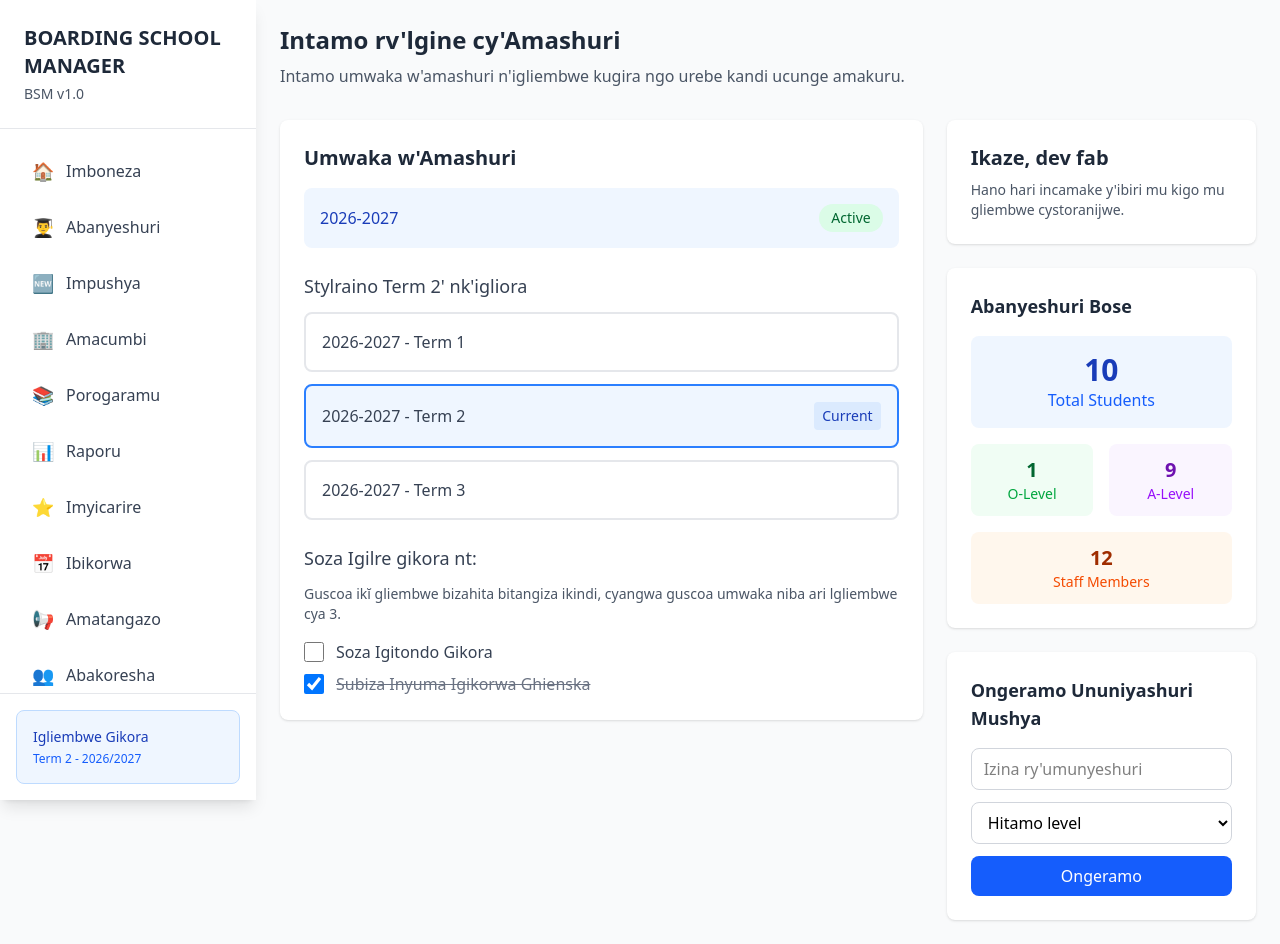
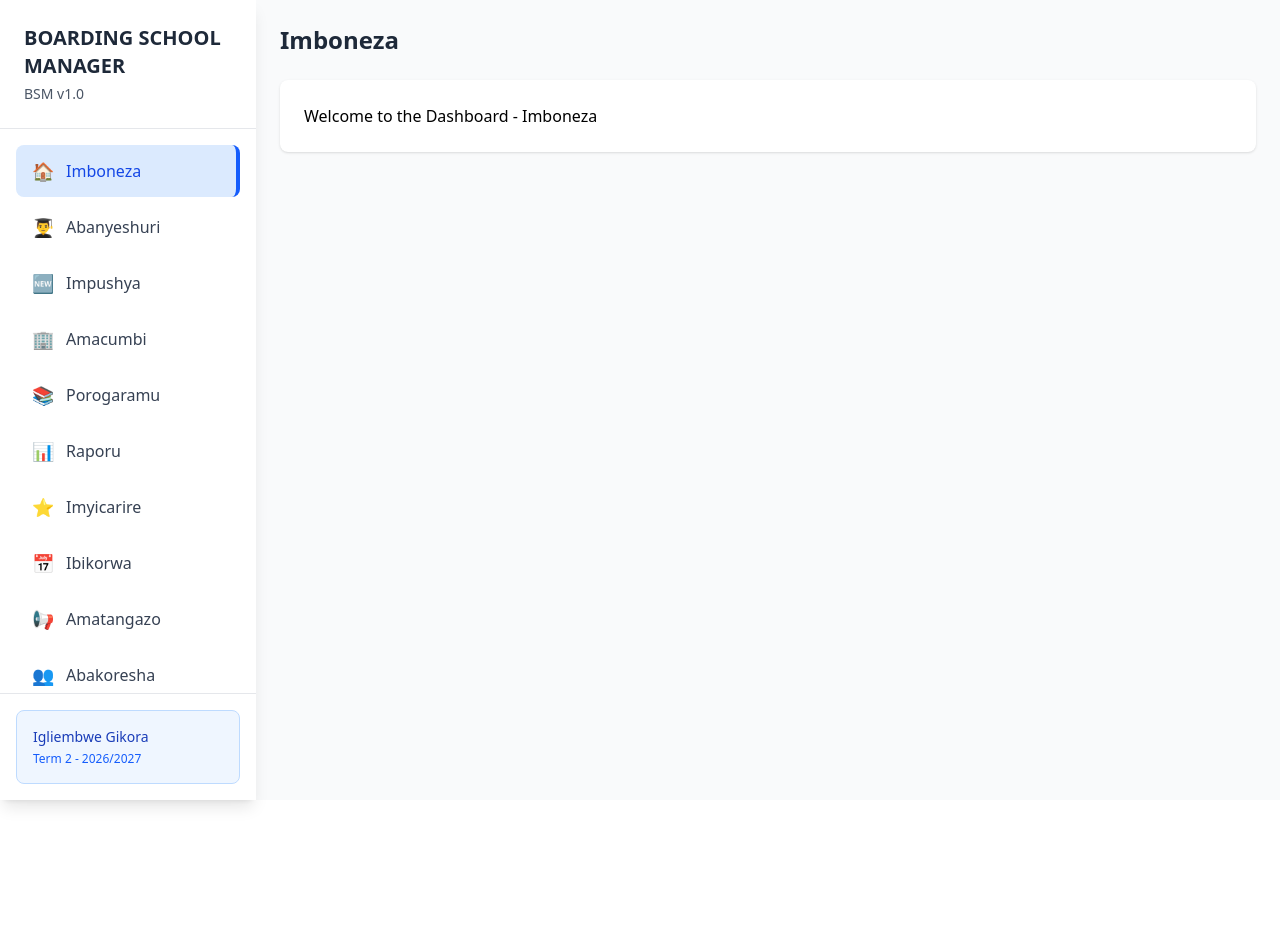
Before and after one commit to fabdev250/cbgmanage, a React (Vite) app: page / in a window 1280 px wide. After the commit the page ends 800 px from the top, so only its background shows below. Built offline with nearby package versions, Linux system fonts and the light colour scheme.

Commit message:
start to pull changes made by fab

```diff
--- a/package.json
+++ b/package.json
@@ -13,6 +13,7 @@
     "@tailwindcss/vite": "^4.1.16",
     "react": "^19.1.1",
     "react-dom": "^19.1.1",
+    "react-router-dom": "^7.9.5",
     "tailwindcss": "^4.1.16"
   },
   "devDependencies": {
--- a/src/App.jsx
+++ b/src/App.jsx
@@ -1,18 +1,34 @@
-import React, { useState } from 'react';
+import React from 'react';
+import { BrowserRouter as Router, Routes, Route } from 'react-router-dom';
 import Sidebar from './components/Sidebar';
-import DashboardContent from './components/DashboardContent';
+import Dashboard from './pages/Dashboard';
+import Students from './pages/Students';
+import GenericPage from './pages/GenericPage';
 
 function App() {
-  const [activeSection, setActiveSection] = useState('dashboard');
-
   return (
-    <div className="min-h-screen bg-gray-50">
-      <Sidebar
-        activeSection={activeSection}
-        setActiveSection={setActiveSection}
-      />
-      <DashboardContent activeSection={activeSection} />
-    </div>
+    <Router>
+      <div className="min-h-screen bg-gray-50 flex">
+        <Sidebar />
+        <main className="ml-64 flex-1">
+          <Routes>
+            <Route path="/" element={<Dashboard />} />
+            <Route path="/abanyeshuri" element={<Students />} />
+            <Route path="/impushya" element={<GenericPage title="Impushya" />} />
+            <Route path="/amacumbi" element={<GenericPage title="Amacumbi" />} />
+            <Route path="/porogaramu" element={<GenericPage title="Porogaramu" />} />
+            <Route path="/raporu" element={<GenericPage title="Raporu" />} />
+            <Route path="/imyicarire" element={<GenericPage title="Imyicarire" />} />
+            <Route path="/ibikorwa" element={<GenericPage title="Ibikorwa" />} />
+            <Route path="/amatangazo" element={<GenericPage title="Amatangazo" />} />
+            <Route path="/abakoresha" element={<GenericPage title="Abakoresha" />} />
+            <Route path="/igenamiterere" element={<GenericPage title="Igenamiterere" />} />
+            <Route path="/amabwiriza" element={<GenericPage title="Amabwiriza" />} />
+            <Route path="/shyiraho-porogaramu" element={<GenericPage title="Shyiraho Porogaramu" />} />
+          </Routes>
+        </main>
+      </div>
+    </Router>
   );
 }
 
--- a/src/components/Sidebar.jsx
+++ b/src/components/Sidebar.jsx
@@ -1,22 +1,35 @@
 import React from 'react';
+import { Link, useLocation, useNavigate } from 'react-router-dom';
 
-const Sidebar = ({ activeSection, setActiveSection }) => {
+const Sidebar = () => {
+  const location = useLocation();
+  const navigate = useNavigate();
+
   const menuItems = [
-    { id: 'imboneza', label: 'Imboneza', icon: '🏠' },
-    { id: 'abanyeshuri', label: 'Abanyeshuri', icon: '👨‍🎓' },
-    { id: 'impushya', label: 'Impushya', icon: '🆕' },
-    { id: 'amacumbi', label: 'Amacumbi', icon: '🏢' },
-    { id: 'porogaramu', label: 'Porogaramu', icon: '📚' },
-    { id: 'raporu', label: 'Raporu', icon: '📊' },
-    { id: 'imyicarire', label: 'Imyicarire', icon: '⭐' },
-    { id: 'ibikorwa', label: 'Ibikorwa', icon: '📅' },
-    { id: 'amatangazo', label: 'Amatangazo', icon: '📢' },
-    { id: 'abakoresha', label: 'Abakoresha', icon: '👥' },
-    { id: 'igenamiterere', label: 'Igenamiterere', icon: '⚙️' },
-    { id: 'amabwiriza', label: 'Amabwiriza', icon: '📋' },
-    { id: 'shyiraho-porogaramu', label: 'Shyiraho Porogaramu', icon: '🛠️' },
-    { id: 'sohoka', label: 'Sohoka', icon: '🚪' }
+    { id: 'imboneza', label: 'Imboneza', icon: '🏠', path: '/' },
+    { id: 'abanyeshuri', label: 'Abanyeshuri', icon: '👨‍🎓', path: '/abanyeshuri' },
+    { id: 'impushya', label: 'Impushya', icon: '🆕', path: '/impushya' },
+    { id: 'amacumbi', label: 'Amacumbi', icon: '🏢', path: '/amacumbi' },
+    { id: 'porogaramu', label: 'Porogaramu', icon: '📚', path: '/porogaramu' },
+    { id: 'raporu', label: 'Raporu', icon: '📊', path: '/raporu' },
+    { id: 'imyicarire', label: 'Imyicarire', icon: '⭐', path: '/imyicarire' },
+    { id: 'ibikorwa', label: 'Ibikorwa', icon: '📅', path: '/ibikorwa' },
+    { id: 'amatangazo', label: 'Amatangazo', icon: '📢', path: '/amatangazo' },
+    { id: 'abakoresha', label: 'Abakoresha', icon: '👥', path: '/abakoresha' },
+    { id: 'igenamiterere', label: 'Igenamiterere', icon: '⚙️', path: '/igenamiterere' },
+    { id: 'amabwiriza', label: 'Amabwiriza', icon: '📋', path: '/amabwiriza' },
+    { id: 'shyiraho-porogaramu', label: 'Shyiraho Porogaramu', icon: '🛠️', path: '/shyiraho-porogaramu' },
   ];
+
+  const handleLogout = () => {
+    // Add your logout logic here
+    console.log('Logging out...');
+    // navigate('/login'); // Uncomment to redirect to login page
+  };
+
+  const isActive = (path) => {
+    return location.pathname === path;
+  };
 
   return (
     <div className="w-64 bg-white shadow-lg h-screen fixed left-0 top-0 flex flex-col">
@@ -35,21 +48,30 @@ const Sidebar = ({ activeSection, setActiveSection }) => {
         <ul className="space-y-1">
           {menuItems.map((item) => (
             <li key={item.id}>
-              <button
-                onClick={() => setActiveSection(item.id)}
+              <Link
+                to={item.path}
                 className={`w-full flex items-center space-x-3 px-4 py-3 rounded-lg transition duration-200 ${
-                  activeSection === item.id
+                  isActive(item.path)
                     ? 'bg-blue-100 text-blue-700 border-r-4 border-blue-600'
                     : 'text-gray-700 hover:bg-gray-100'
-                } ${
-                  item.id === 'sohoka' ? 'mt-4 border-t border-gray-200 pt-4' : ''
                 }`}
               >
                 <span className="text-lg">{item.icon}</span>
                 <span className="font-medium text-left flex-1">{item.label}</span>
-              </button>
+              </Link>
             </li>
           ))}
+
+          {/* Logout Button */}
+          <li className="mt-4 border-t border-gray-200 pt-4">
+            <button
+              onClick={handleLogout}
+              className="w-full flex items-center space-x-3 px-4 py-3 rounded-lg transition duration-200 text-gray-700 hover:bg-red-50 hover:text-red-700"
+            >
+              <span className="text-lg">🚪</span>
+              <span className="font-medium text-left flex-1">Sohoka</span>
+            </button>
+          </li>
         </ul>
       </nav>
 
--- /dev/null
+++ b/src/pages/Dashboard.jsx
@@ -0,0 +1,14 @@
+import React from 'react';
+
+const Dashboard = () => {
+  return (
+    <div className="p-6">
+      <h1 className="text-2xl font-bold text-gray-800 mb-6">Imboneza</h1>
+      <div className="bg-white rounded-lg shadow p-6">
+        <p>Welcome to the Dashboard - Imboneza</p>
+      </div>
+    </div>
+  );
+};
+
+export default Dashboard;
--- /dev/null
+++ b/src/pages/GenericPage.jsx
@@ -0,0 +1,14 @@
+import React from 'react';
+
+const GenericPage = ({ title }) => {
+  return (
+    <div className="p-6">
+      <h1 className="text-2xl font-bold text-gray-800 mb-6">{title}</h1>
+      <div className="bg-white rounded-lg shadow p-6">
+        <p>Content for {title} page</p>
+      </div>
+    </div>
+  );
+};
+
+export default GenericPage;
--- /dev/null
+++ b/src/pages/Students.jsx
@@ -0,0 +1,14 @@
+import React from 'react';
+
+const Students = () => {
+  return (
+    <div className="p-6">
+      <h1 className="text-2xl font-bold text-gray-800 mb-6">Abanyeshuri</h1>
+      <div className="bg-white rounded-lg shadow p-6">
+        <p>Students Management - Abanyeshuri</p>
+      </div>
+    </div>
+  );
+};
+
+export default Students;
```
Also changed, not shown: 1 other file (tests, documents, lock files or other folders).
